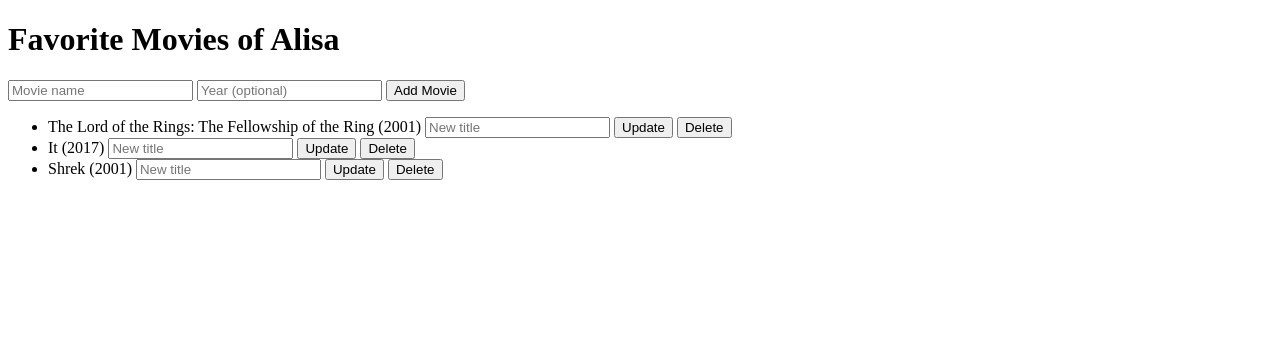
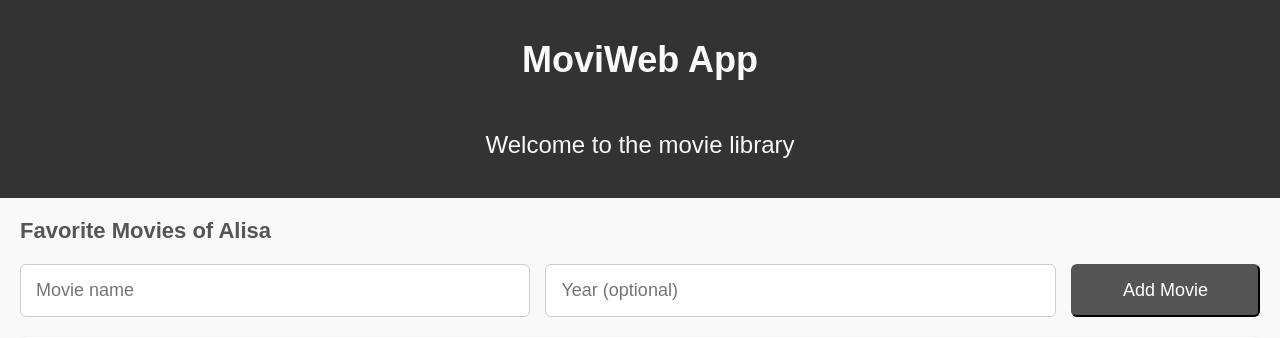
Before and after one commit to AlisaBakovic/MoviWebApp, a Flask app: page /users/1/movies in a window 1280 px wide. Shown: the top 338 px of the page. Before the commit the page ends 180 px from the top, so only its background shows below. Run offline with Flask 3, Linux system fonts and the light colour scheme.

Commit message:
Update CSS styles for movies and users pages

```diff
--- a/app.py
+++ b/app.py
@@ -1,13 +1,11 @@
 from flask import Flask, render_template, request, redirect
-from flask_sqlalchemy import SQLAlchemy
 from data_manager import DataManager
 from models import db, Movie, User
 
-
 app = Flask(__name__)
 
-app.config['SQLALCHEMY_DATABASE_URI'] = 'sqlite:///movieweb.db'
-app.config['SQLALCHEMY_TRACK_MODIFICATIONS'] = False
+app.config["SQLALCHEMY_DATABASE_URI"] = "sqlite:///movieweb.db"
+app.config["SQLALCHEMY_TRACK_MODIFICATIONS"] = False
 
 db.init_app(app)
 data_manager = DataManager()
@@ -16,54 +14,69 @@
     db.create_all()
 
 
-@app.route('/')
-def home():
+@app.route("/")
+def index():
     users = data_manager.get_users()
-    return render_template('users.html', users=users)
+    return render_template("index.html", users=users)
 
-@app.route('/users')
+
+@app.route("/users")
 def list_users():
     users = data_manager.get_users()
-    return render_template('users.html', users=users)
+    return render_template("users.html", users=users)
 
-@app.route('/users', methods=['POST'])
+
+@app.route("/users", methods=["POST"])
 def create_users():
-    name = request.form.get('name')
+    name = request.form.get("name")
     data_manager.add_user(name)
-    return redirect('/')
+    return redirect("/")
 
-@app.route('/users/<int:user_id>/movies', methods=['GET'])
+
+@app.route("/users/<int:user_id>/movies", methods=["GET"])
 def user_movies(user_id):
 
-    user = User.query.get(user_id)
-    movies = Movie.query.filter_by(user_id=user_id).all()
-    return render_template('movies.html', user=user, movies=movies)
+    try:
+        user = User.query.get(user_id)
+        if not user:
+            return render_template("404.html"), 404
+        movies = Movie.query.filter_by(user_id=user_id).all()
+        return render_template("movies.html", user=user, movies=movies)
+    except Exception as e:
+        print("Eror fetching movies:", e)
+        return render_template("500.html"), 500
 
-@app.route('/users/<int:user_id>/movies', methods=['POST'])
+
+@app.route("/users/<int:user_id>/movies", methods=["POST"])
 def add_movie(user_id):
 
-    name = request.form.get('name')
-    year = request.form.get('year')
-    year = int(year) if year else None
+    name = request.form.get("name")
+    data_manager.add_movie(user_id, name)
 
-    data_manager.add_movie(user_id, name, year)
+    return redirect(f"/users/{user_id}/movies")
 
-    return redirect(f'/users/{user_id}/movies')
 
-@app.route('/users/<int:user_id>/movies/<int:movie_id>/update', methods=['POST'])
+@app.route("/users/<int:user_id>/movies/<int:movie_id>/update", methods=["POST"])
 def update_movie(user_id, movie_id):
 
-    new_name = request.form.get('name')
+    new_name = request.form.get("name")
 
     data_manager.update_movie_title(movie_id, new_name)
 
-    return redirect(f'/users/{user_id}/movies')
+    return redirect(f"/users/{user_id}/movies")
 
-@app.route('/users/<int:user_id>/movies/<int:movie_id>/delete', methods=['POST'])
+
+@app.route("/users/<int:user_id>/movies/<int:movie_id>/delete", methods=["POST"])
 def delete_movie(user_id, movie_id):
 
     data_manager.delete_movie(movie_id)
-    return redirect(f'/users/{user_id}/movies')
+    return redirect(f"/users/{user_id}/movies")
 
-if __name__ == '__main__':
+
+@app.errorhandler(404)
+def page_not_found(e):
+    return render_template("404.html"), 404
+
+
+if __name__ == "__main__":
     app.run(debug=True, port=5001)
--- a/models.py
+++ b/models.py
@@ -11,6 +11,7 @@
 
         id = db.Column(db.Integer, primary_key=True)
         name = db.Column(db.String(100), nullable=False)
+        director = db.Column(db.String(100))
         year = db.Column(db.Integer, nullable=False)
         poster_url = db.Column(db.String(300))
 
--- a/static/style.css
+++ b/static/style.css
@@ -0,0 +1,134 @@
+
+body {
+    font-family: Arial, sans-serif;
+    background-color: #f9f9f9;
+    margin: 0;
+    padding: 0;
+}
+
+
+header {
+    background-color: #333;
+    color: white;
+    padding: 15px 20px;
+    text-align: center;
+}
+
+header h1 {
+    font-size: 36px;
+    margin-bottom: 50px;
+    color: #f9f9f9;
+}
+
+header .subtitle {
+    font-size: 24px;
+    color: #f9f9f9;
+}
+
+
+.container {
+    max-width: 1500px;
+    margin: 20px auto;
+    padding: 0 20px;
+}
+
+ul {
+    list-style-type: none;
+    padding: 0;
+}
+
+li {
+    background-color: #fff;
+    margin: 10px 0;
+    padding: 15px;
+    border-radius: 6px;
+    box-shadow: 0 1px 3px rgba(0,0,0,0.1);
+    display: flex;
+    align-items: center;
+    justify-content: space-between ;
+}
+
+li img {
+    height: 300px;
+    margin-right: 15px;
+    border-radius: 4px;
+    object-fit: cover;
+}
+
+form {
+    margin: 20px 0;
+    display: flex;
+    gap: 15px;
+    justify-content: center;
+}
+
+input[type="text"],
+input[type="number"] {
+    padding: 15px;
+    font-size: 18px;
+    border: 1px solid #ccc;
+    border-radius: 6px;
+    flex: 1;
+}
+
+button {
+    display: inline-block;
+    padding: 12px 30px;
+    background-color: #555;
+    color: white;
+    border-radius: 6px;
+    font-size: 18px;
+    text-decoration: none;
+    transition: background-color 0.2s ease;
+}
+
+button:hover {
+    background-color: #2980b9;
+}
+
+a {
+    text-decoration: none;
+    color: #007BFF;
+}
+
+a:hover {
+    text-decoration: underline;
+}
+
+.movie-info {
+    display: flex;
+    align-items: center;
+    gap: 15px;
+}
+
+.movie-details {
+    display: flex;
+    flex-direction: column;
+}
+
+.movie-title {
+    font-weight: bold;
+    font-size: 22px;
+    color: #555;
+}
+
+.movie-year {
+    font-size: 22px;
+    font-weight: bold;
+    color: #555;
+}
+
+.user-btn {
+    display: inline-block;
+    padding: 12px 50px;
+    background-color: #555;
+    color: white;
+    border-radius: 6px;
+    font-size: 18px;
+    text-decoration: none;
+    transition: background-color 0.2s ease;
+}
+
+.user-btn:hover {
+    background-color: #2980b9;
+}
--- a/templates/base.html
+++ b/templates/base.html
@@ -9,9 +9,8 @@
 
 <header>
     <h1>MoviWeb App</h1>
-    <nav>
-        <a href="{{ url_for('home') }}">Home</a>
-    </nav>
+        <p class="subtitle">Welcome to the movie library</p>
+
 </header>
 
 <main class="container">
--- a/templates/movies.html
+++ b/templates/movies.html
@@ -1,43 +1,51 @@
-<!DOCTYPE html>
-<html>
-<head>
-    <title>{{ user.name }}'s Movies</title>
-</head>
-<body>
+{% extends "base.html" %}
 
-<h1>Favorite Movies of {{ user.name }}</h1>
+{% block content %}
+<h1 class="movie-title">Favorite Movies of {{ user.name }}</h1>
 
-<!-- Forma za dodavanje novog filma -->
-<form method="POST" action="/users/{{ user.id }}/movies">
+<form method="POST" action="/users/{{ user.id }}/movies" class="add-movie-form">
     <input type="text" name="name" placeholder="Movie name" required>
     <input type="number" name="year" placeholder="Year (optional)">
-    <button type="submit">Add Movie</button>
+    <button type="submit" class="user-btn" >Add Movie</button>
 </form>
 
-<!-- Lista filmova -->
 <ul>
     {% for movie in movies %}
-        <li>
-            {{ movie.name }}
-            {% if movie.year %}
-                ({{ movie.year }})
-            {% endif %}
+        <li class="movie-item">
 
-            <!-- Forma za update naslova filma -->
-            <form method="POST" action="/users/{{ user.id }}/movies/{{ movie.id }}/update" style="display:inline">
-                <input type="text" name="name" placeholder="New title" required>
-                <button type="submit">Update</button>
-            </form>
 
-            <!-- Forma za brisanje filma -->
-            <form method="POST" action="/users/{{ user.id }}/movies/{{ movie.id }}/delete" style="display:inline">
-                <button type="submit">Delete</button>
-            </form>
+            <div class="movie-info">
+                {% if movie.poster_url %}
+                    <img src="{{ movie.poster_url }}" alt="{{ movie.name }} poster" height="150">
+                {% endif %}
+                <div class="movie-text">
+    <span class="movie-title">{{ movie.name }}</span>
+    {% if movie.year %}
+        <span class="movie-year">({{ movie.year }})</span>
+    {% endif %}
+</div>
+
+            </div>
+
+<div class="movie-actions">
+    <form method="POST" action="{{ url_for('update_movie', user_id=user.id, movie_id=movie.id) }}">
+        <input type="text" name="name" placeholder="New title" required>
+
+        <div class="buttons">
+            <button type="submit" >Update</button>
+
+            <button
+                formaction="{{ url_for('delete_movie', user_id=user.id, movie_id=movie.id) }}"
+                formmethod="POST"
+                onclick="return confirm('Are you sure you want to delete this movie?');">
+                Delete
+            </button>
+        </div>
+    </form>
+</div>
         </li>
     {% else %}
         <li>No movies yet for this user.</li>
     {% endfor %}
 </ul>
-
-</body>
-</html>
+{% endblock %}
--- a/templates/users.html
+++ b/templates/users.html
@@ -7,7 +7,7 @@
 
 <h1>All Users</h1>
 
-<form method="POST" action="/">
+<form method="POST" action="/users">
     <input type="text" name="name" placeholder="Enter user name" required>
     <button type="submit">Add User</button>
 </form>
@@ -15,7 +15,7 @@
 <ul>
     {% for user in users %}
         <li>
-            <a href="/users/{{ user.id }}/movies">{{ user.name }}</a>
+            <a href="/users/{{ user.id }}/movies">{{ user.name }} </a>
         </li>
     {% else %}
         <li>No users yet.</li>
```
Also changed, not shown: data_manager.py (+30 -10 lines), templates/404.html (+11 -0 lines), templates/500.html (+11 -0 lines), templates/index.html (+22 -0 lines).
